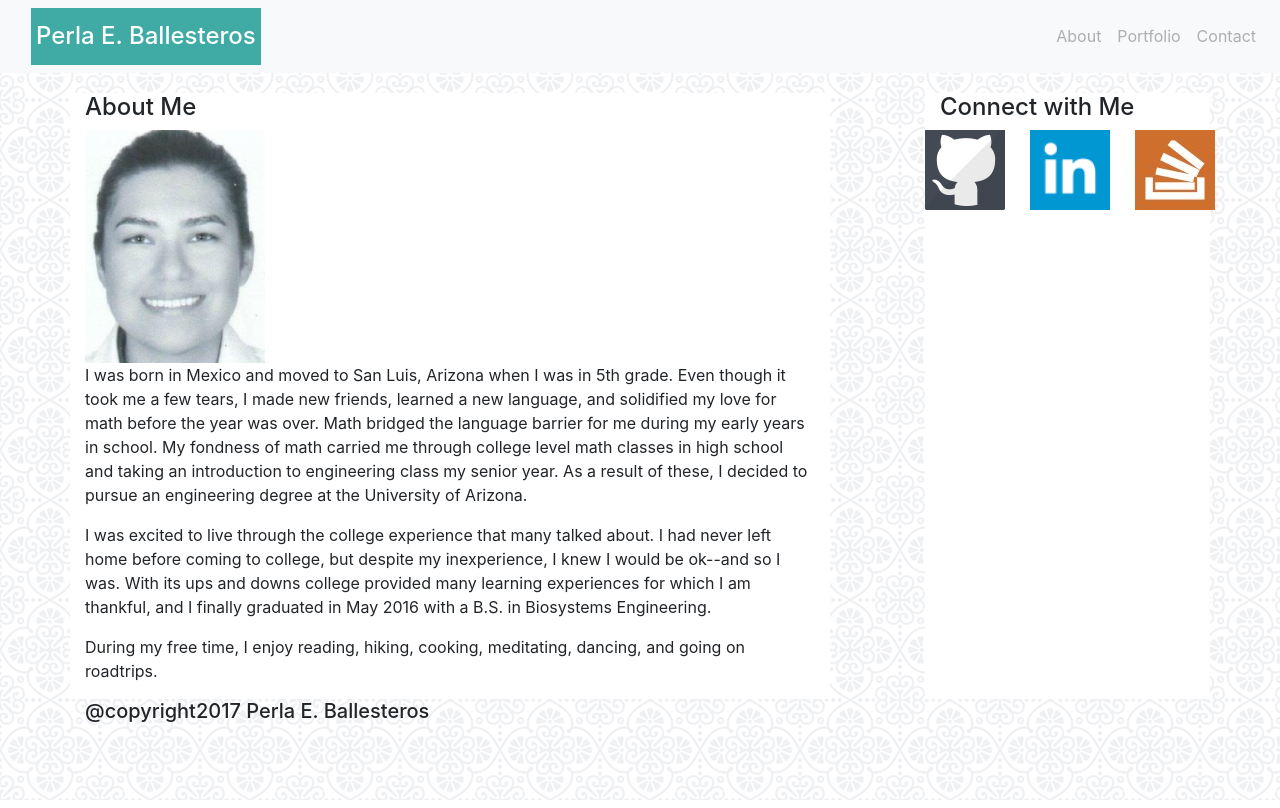
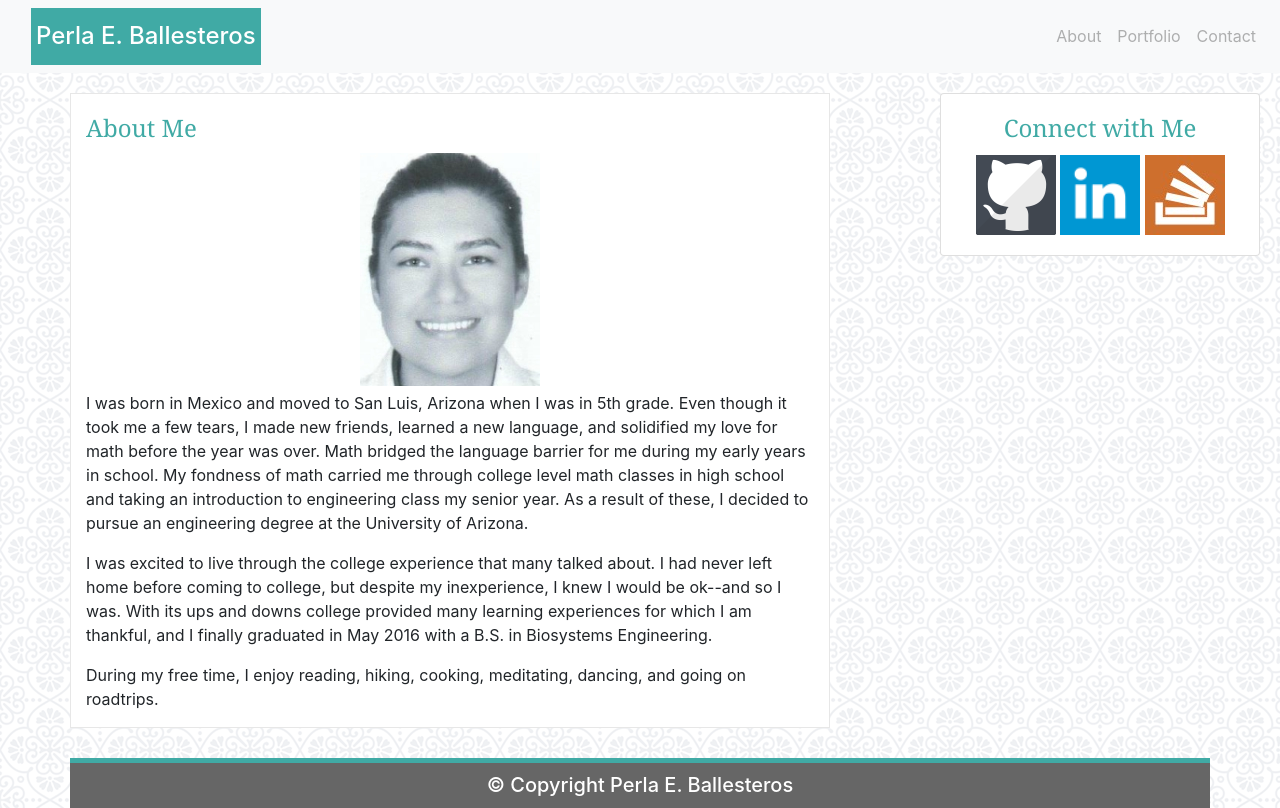
Before and after one commit to perlaballesteros/Bootstrap-Portfolio, a plain HTML site: page index.html in a window 1280 px wide. Drawn offline with nearby package versions, Linux system fonts and the light colour scheme.

Commit message:
have made changes to index starts looking more like the basic portfolio

```diff
--- a/assets/css/style.css
+++ b/assets/css/style.css
@@ -9,8 +9,36 @@ body{
 	padding:14px 5px;
 	}
 
-#aboutme,#connectwme{
+#aboutme{
 	background-color:#ffffff;
 	margin-top:20px;
+	border:1px solid #e7e7e7;
 
 }
+#aboutmeheading,#connectheading{
+	color:#40aaa5;
+	font-family:"georgia", times,"times new roman", serif;;
+}
+#connectwme{
+	margin-top:20px;
+}
+
+#aboutmeheading{
+	margin-top:20px;
+	margin-bottom:10px;
+}
+#bio-image{
+	margin-bottom:5px;
+}
+#footer{
+	color:#ffffff;
+	background-color:#666666;
+	border-top: 5px solid #40aaa5;
+	text-align: center;
+	margin-top:30px;
+	height:50px;
+
+}
+h5{
+	padding-top:10px;
+}
--- a/index.html
+++ b/index.html
@@ -56,10 +56,11 @@
 			<div class="col-md-8" id="aboutme">
 				<div class="page-header">
 					<h4 id="aboutmeheading">About Me</h4>
+
 				</div>
 				<div class="row">
 					<div class="col-md-12">
-					 	<img id="bio-image" src="assets/images/perlaballesteros.jpg" alt="PerlaEB">
+					 	<center><img id="bio-image" src="assets/images/perlaballesteros.jpg" alt="PerlaEB"></center>
 					</div>
 				</div>
 				<div class="row">
@@ -74,33 +75,28 @@
 				</div>
 			</div>
 
+
+			<!--EMPTY COLUMN TO SEPARATE ABOUT ME AND CONNECT WITH ME-->
 			<div class="col-md-1">
+				<div class="row">
 					<div class="col-md-12">
 					</div>
 				</div>
-
-				<div class="col-md-3" id="connectwme">
-					<div class="row">
-
-						<div class="col-md-12">
-							<h4>Connect with Me</h4>
 			</div>
 
-
-						<div class="row">
-								<div class="col-md-4">
+			<!--CARD CONNECT WITH ME-->
+			<div class="col-md-3" id="connectwme">
+				<div class="card text-center" style="width: 20rem;">
+  					<div class="card-body">
+    					<h4 class="card-title"id="connectheading">Connect with Me</h4>
     					<!--GitHub icon image that will open in a new tab-->
 						<a class="imglinks" href="https://github.com/perlaballesteros" target="_blank">
 							<img alt="githubimage" id="githubicon" src="assets/images/githubicon.png">
 						</a>
-								</div>
-								<div class="col-sm-4">
 						<!--linkedin icon image that will open in a new tab-->
 						<a class="imglinks" href="https://www.linkedin.com/in/perla-ballesteros-6380ab115/" target="_blank">
 							<img alt="linkedinimage" id="linkeinicon" src="assets/images/linkedinicon.png">
 						</a>
-								</div>
-								<div class="col-sm-4">
 						<!--stackoverflow icon image that will open in a new tab-->
 						<a class="imglinks" href="https://stackexchange.com/users/11684595/perlaballesteros?tab=accounts" target="_blank">
 							<img alt="stackiconimage" id="stackicon" src="assets/images/stackoverflow.jpg">
@@ -109,16 +105,19 @@
 				</div>
 			</div>
 		</div>
-		</div>
 
 
 	<div class="row" id="footer">
 		<div class="col-md-12">
-				<footer>
-					<h5>@copyright2017 Perla E. Ballesteros</h5>
-				</footer>
+			<h5>© Copyright Perla E. Ballesteros</h5>
 		</div>
-
+	</div>
 </div>
 </body>
+
+
+
+
+
+
 </html>
```
Lines whose indentation alone changed are shown as unchanged.
